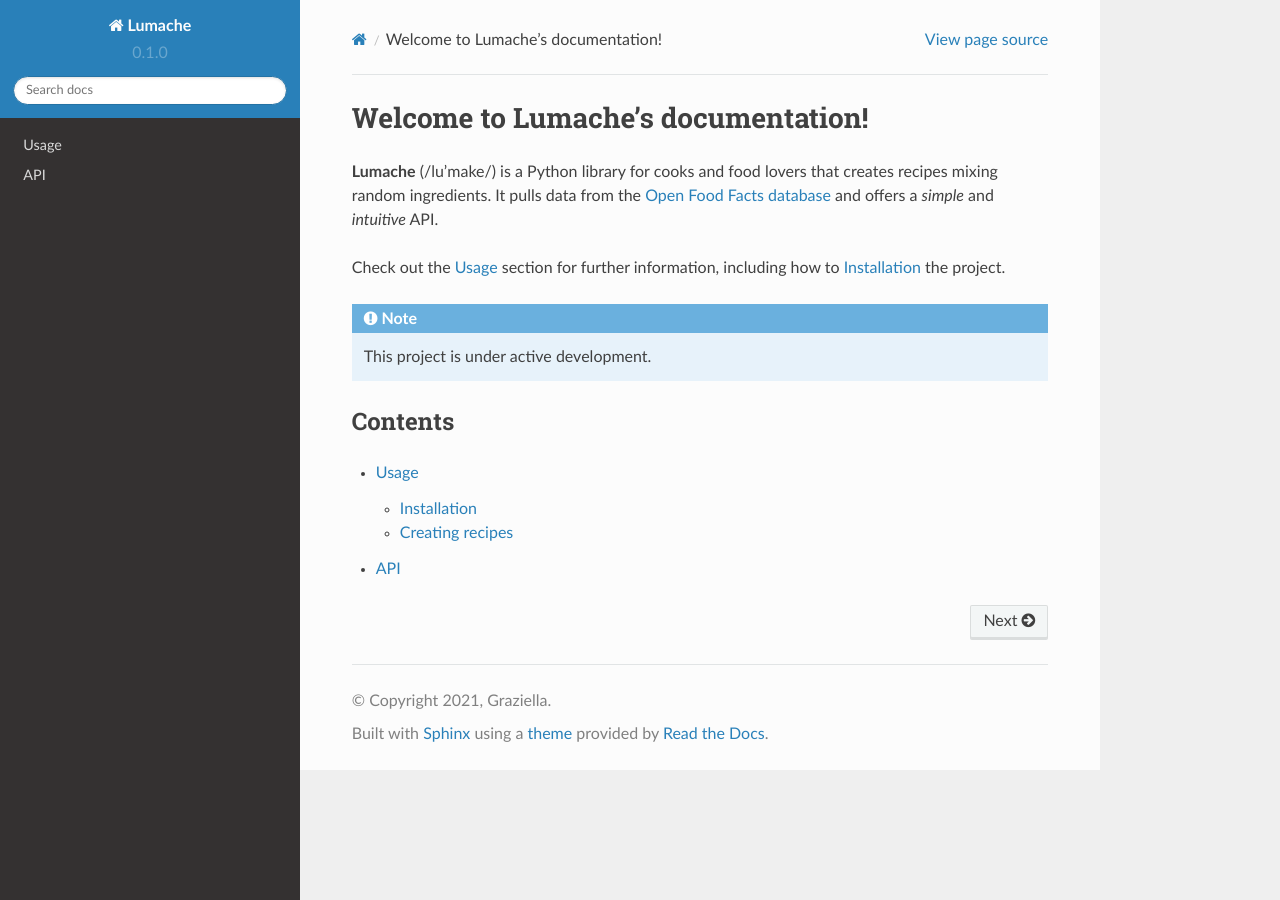
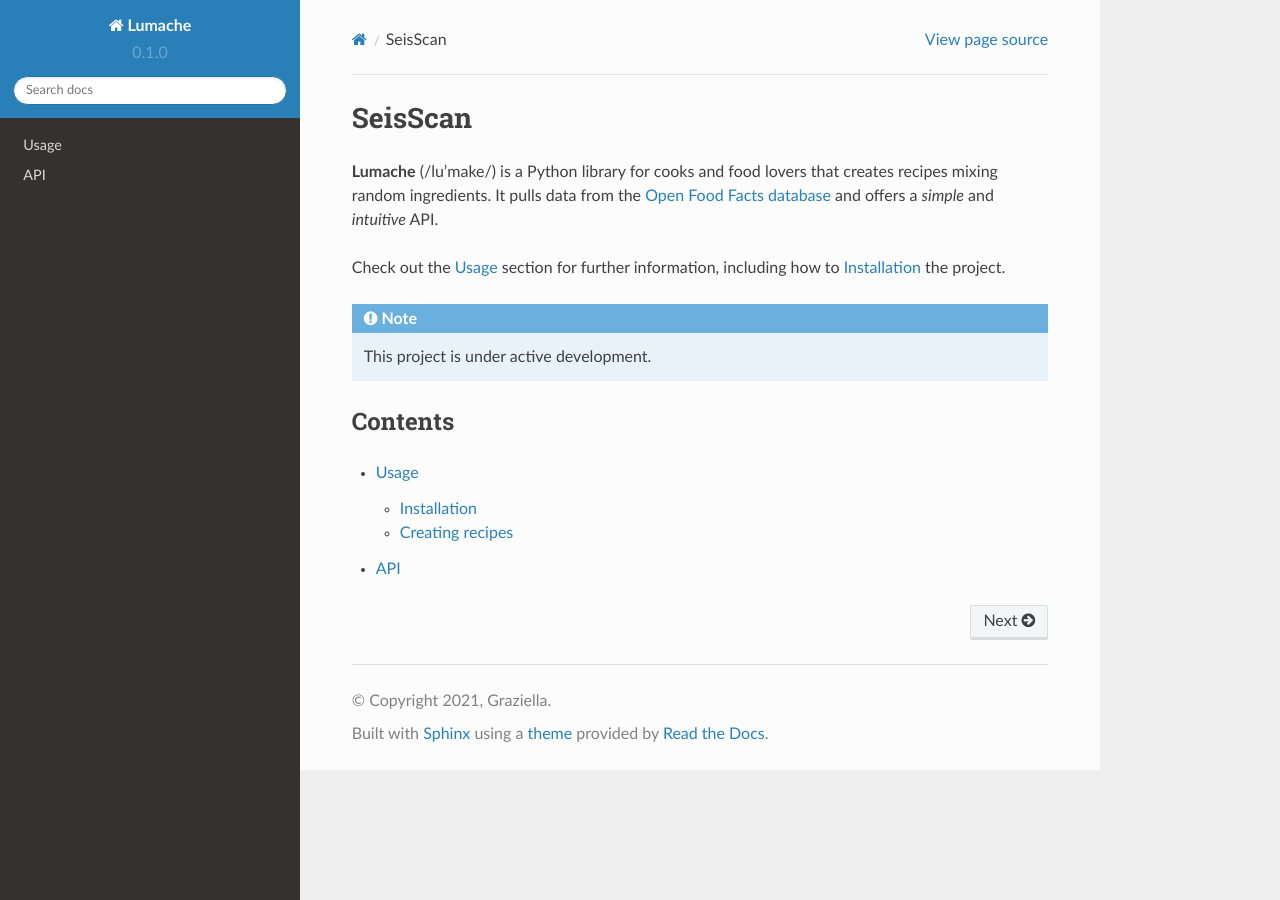
Before and after one commit to ketansingharoy/rtd-tutorial, a Sphinx documentation site: the page built from docs/source/index.rst, in a window 1280 px wide. Built offline with Sphinx 7.4.7 and the Read the Docs theme 2.0.0, drawn with Linux system fonts in a browser that asks for light colours.

Commit message:
Update index.rst

```diff
--- a/docs/source/index.rst
+++ b/docs/source/index.rst
@@ -1,4 +1,4 @@
-Welcome to Lumache's documentation!
+SeisScan
 ===================================
 
 **Lumache** (/lu'make/) is a Python library for cooks and food lovers
```
